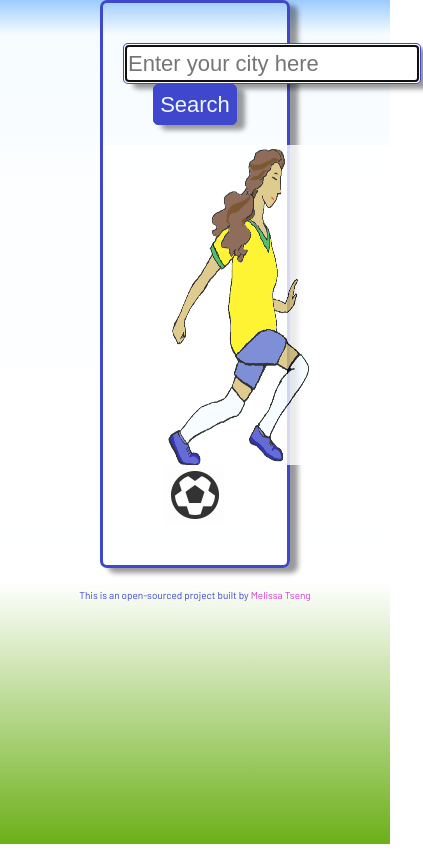
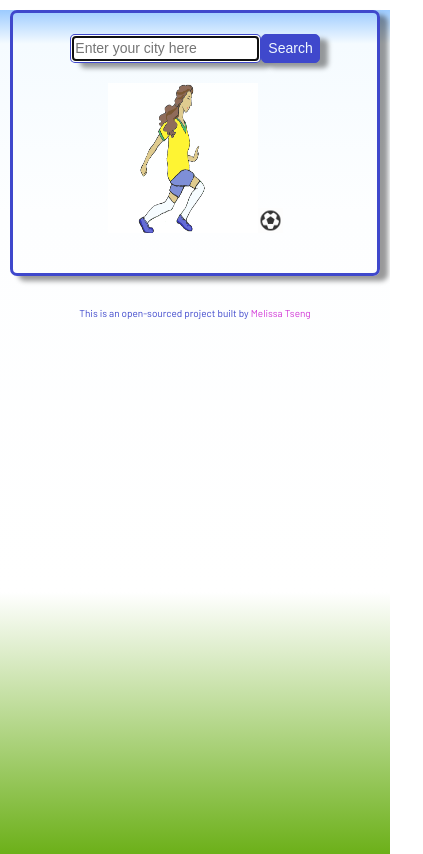
Before and after one commit to MaxYeats/react-weather-app, a React (Create React App) app: page / in a window 390 px wide. Shown: the whole page, 423 px wide, since content can reach past the window. Built offline with nearby package versions, Linux system fonts and the light colour scheme; a web font is replaced by a local one.

Commit message:
Added responsiveness to front page

```diff
--- a/src/App.css
+++ b/src/App.css
@@ -42,6 +42,7 @@
 
   margin-left: 100px;
   margin-right: 100px;
+
   padding-bottom: 40px;
   border-radius: 7px;
 }
@@ -225,6 +226,28 @@
 }
 
 @media (max-width: 1025px) {
+  .first-page {
+    margin: 10px;
+  }
+  .react-form {
+    padding: 20px;
+  }
+
+  .react-input,
+  .search-button {
+    font-size: 14px;
+  }
+
+  .soccergirl-front {
+    width: 150px;
+    height: 150px;
+  }
+
+  .soccerball1-front {
+    height: 25px;
+    width: 25px;
+  }
+
   .city-name,
   .main-temperature {
     font-size: 50px;
```
